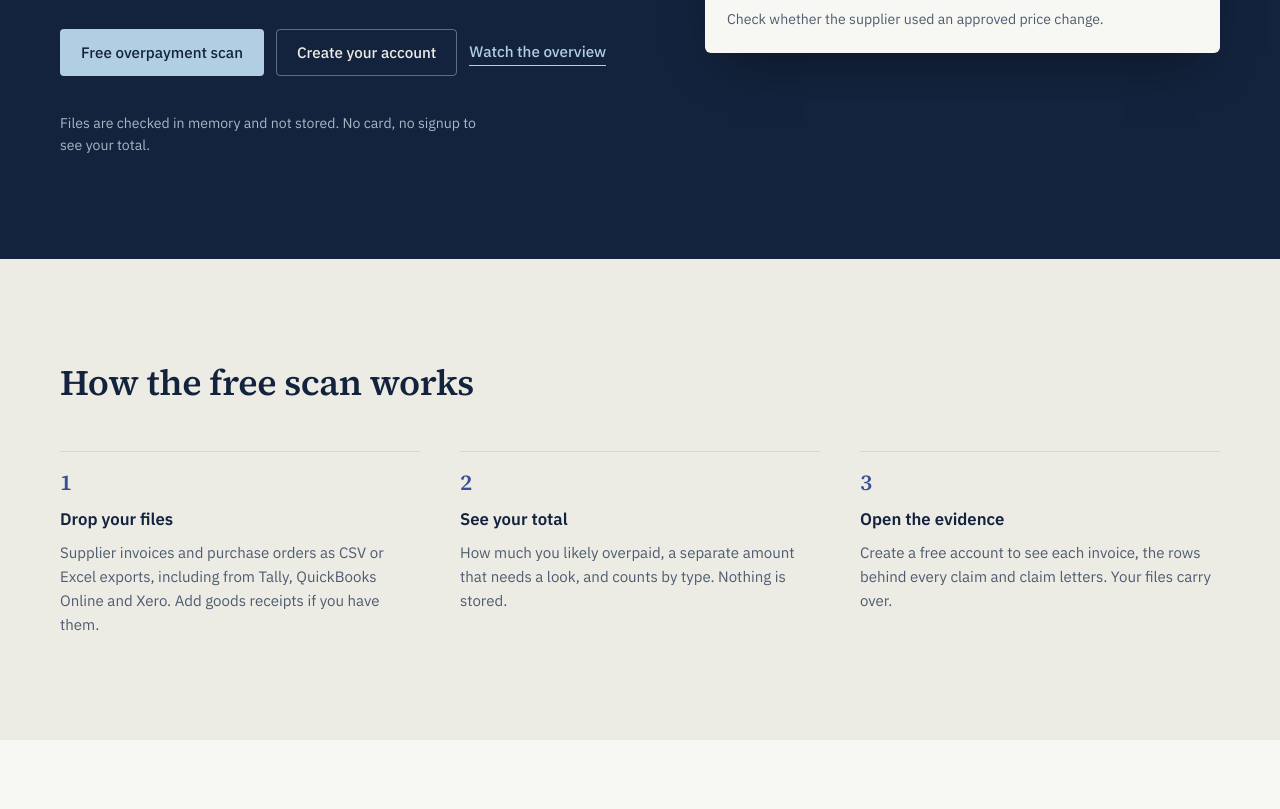
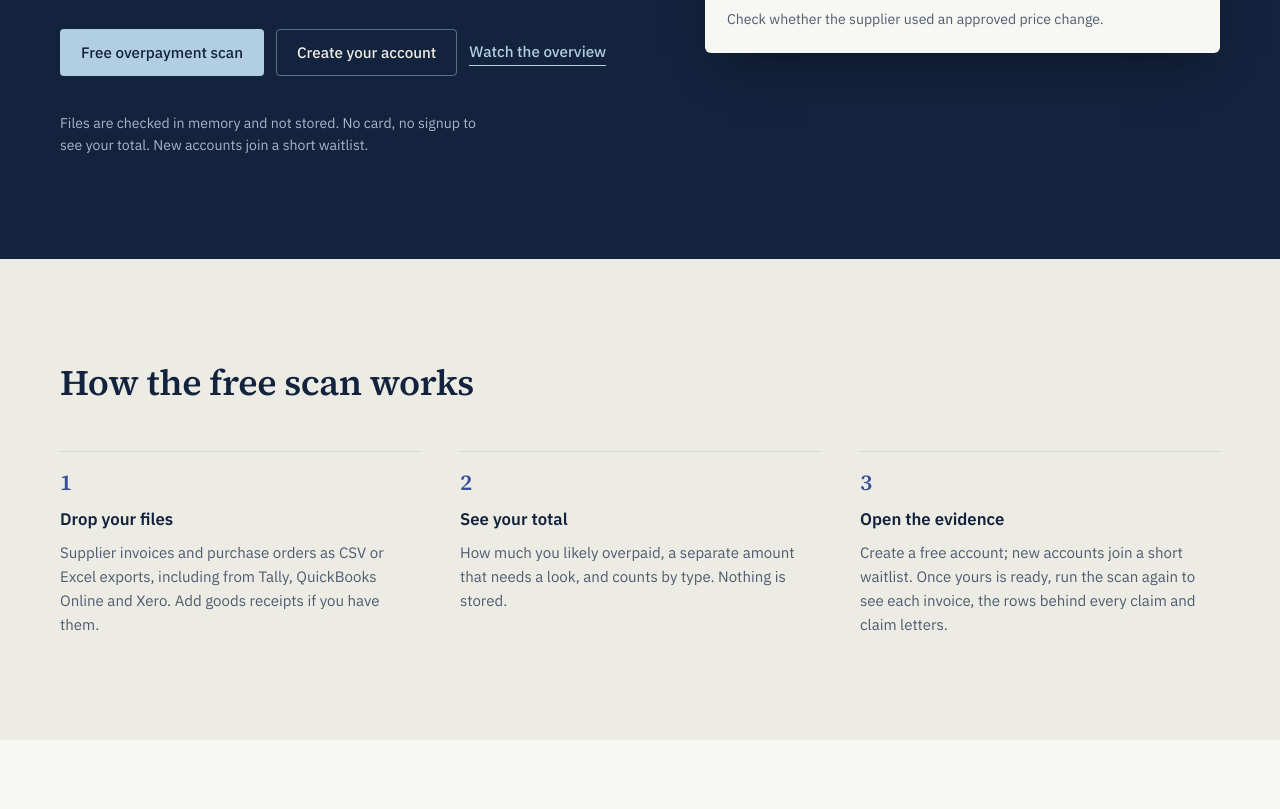
Before and after one commit to tirth14503-dev/tirth14503-dev.github.io, a plain HTML site: page marginguard/index.html in a window 1280 px wide. Shown: the part 624-1433 px from the top of the page. Drawn offline with Linux system fonts and the light colour scheme.

Commit message:
MarginGuard site: say new accounts join a short waitlist
MarginGuard 2.01.76 puts new accounts on a waitlist after signup until
the owner lets them in. The hero note and the free-scan step 3 now say
so, and step 3 asks people to run the scan again once let in.

Co-Authored-By: Claude Opus 5.5 <noreply@anthropic.com>

```diff
--- a/marginguard/index.html
+++ b/marginguard/index.html
@@ -61,7 +61,7 @@
             <a class="button ghost" data-launch="signup" href="https://app.tirthalkothari.com/#/signup">Create your account</a>
             <a class="text-link" href="#film">Watch the overview</a>
           </div>
-          <p class="hero-note">Files are checked in memory and not stored. No card, no signup to see your total.</p>
+          <p class="hero-note">Files are checked in memory and not stored. No card, no signup to see your total. New accounts join a short waitlist.</p>
         </div>
         <figure class="example" aria-labelledby="example-title">
           <figcaption class="example-top">
@@ -132,7 +132,7 @@
         <ol class="workflow-steps">
           <li><h3>Drop your files</h3><p>Supplier invoices and purchase orders as CSV or Excel exports, including from Tally, QuickBooks Online and Xero. Add goods receipts if you have them.</p></li>
           <li><h3>See your total</h3><p>How much you likely overpaid, a separate amount that needs a look, and counts by type. Nothing is stored.</p></li>
-          <li><h3>Open the evidence</h3><p>Create a free account to see each invoice, the rows behind every claim and claim letters. Your files carry over.</p></li>
+          <li><h3>Open the evidence</h3><p>Create a free account; new accounts join a short waitlist. Once yours is ready, run the scan again to see each invoice, the rows behind every claim and claim letters.</p></li>
         </ol>
       </div>
     </section>
```
